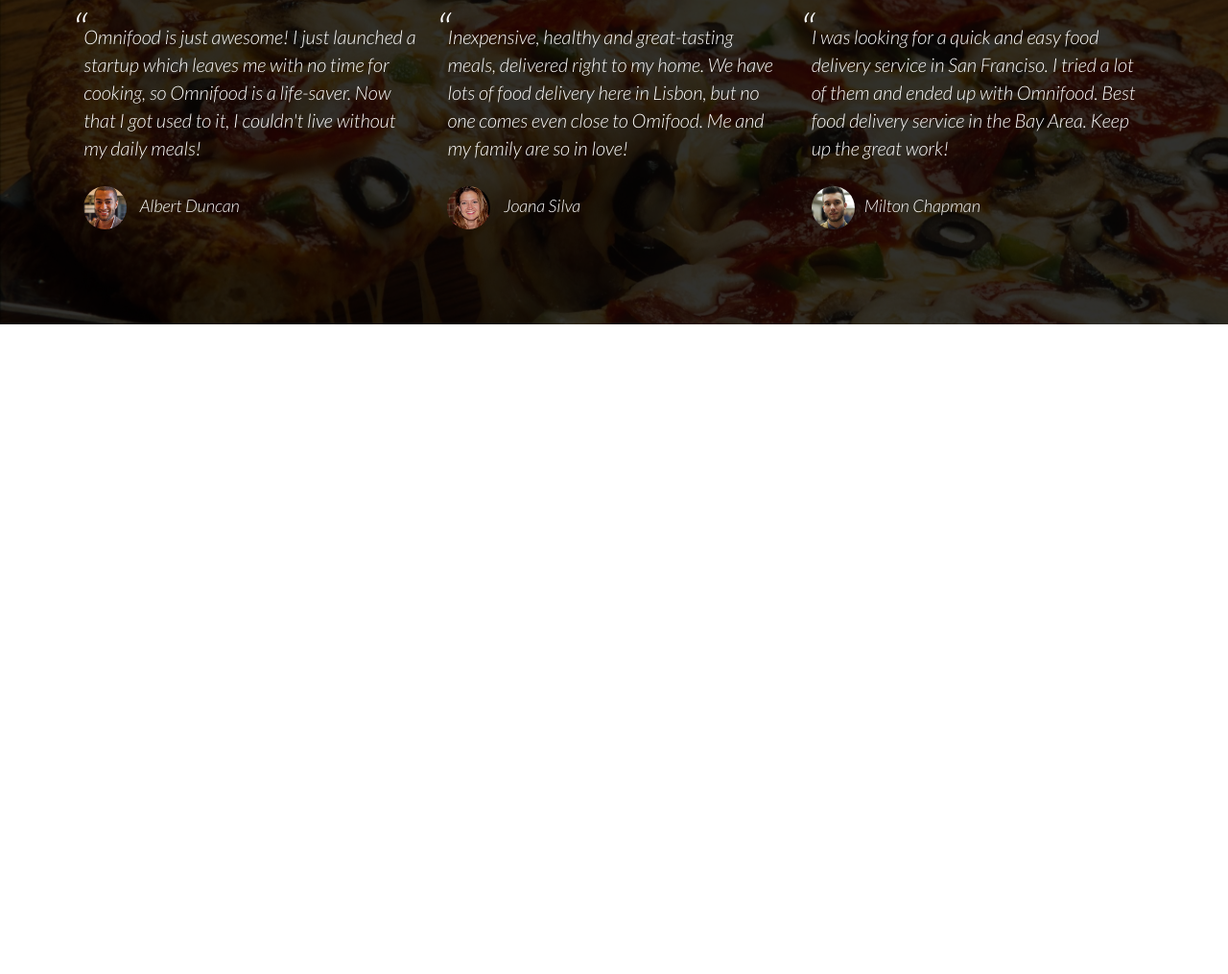
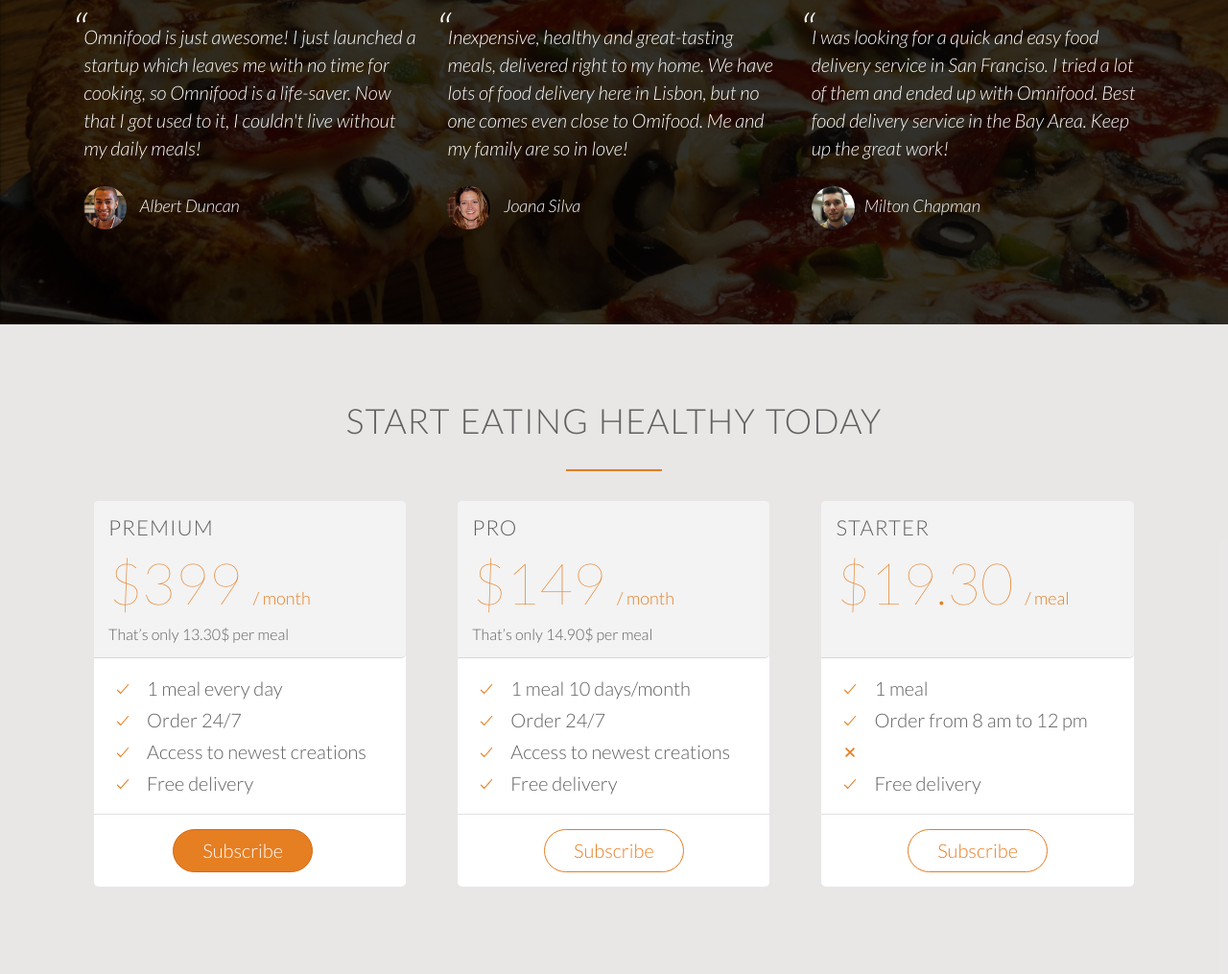
Before and after one commit to arpan13/Restaurant-Website, a plain HTML site: page index.html in a window 1280 px wide. Shown: the part 3503-4518 px from the top of the page at 96% size. Before the commit the page ends 3841 px from the top, so only its background shows below. Drawn offline with nearby package versions, Linux system fonts and the light colour scheme.

Commit message:
Added subscription plan section

```diff
--- a/index.html
+++ b/index.html
@@ -254,25 +254,133 @@
                             </div >
 
     </section >
+    <section class="section-plans">
+        <div class="row">
+            <h2>Start eating healthy today</h2>
+        </div>
+        <div class="row">
+                <div class="col span-1-of-3">
+                    <div class="plan-box">
+                        <div>
+                        <h3>
+                            Premium
+                        </h3>
+                        <p class="plan-price">
+                            $399 <span>/ month</span>
+                            </p >
+                            <p class="plan-price-meal">
+                                That’s only 13.30$ per meal
+                            </p >
+                        </div>
+                        <div>
+                            <ul>
+                                <li><ion-icon name="checkmark" class="icon-small"></ion-icon>1 meal every day</li>
+                                <li><ion-icon name="checkmark" class="icon-small"></ion-icon>Order 24/7</li>
+                                <li><ion-icon name="checkmark" class="icon-small"></ion-icon>Access to newest creations</li>
+                                <li><ion-icon name="checkmark" class="icon-small"></ion-icon>Free delivery</li>
+                            </ul>
+                        </div>
+                        <div>
+                            <a href="" class="btn btn-full">Subscribe</a>
+                        </div>
+
+
+                </div>
+            </div>
+                <div class="col span-1-of-3">
+                    <div class="plan-box">
+                        <div>
+                           <h3>
+                            Pro
+                           </h3>
+                           <p class="plan-price">
+                            $149 <span>/ month</span>
+                            </p >
+                            <p class="plan-price-meal">
+                                That’s only 14.90$ per meal
+                            </p >
+                        </div>
+                        <div>
+                            <ul>
+                                <li><ion-icon name="checkmark" class="icon-small"></ion-icon>1 meal 10 days/month</li>
+                                <li><ion-icon name="checkmark" class="icon-small"></ion-icon>Order 24/7</li>
+                                <li><ion-icon name="checkmark" class="icon-small"></ion-icon>Access to newest creations</li>
+                                <li><ion-icon name="checkmark" class="icon-small"></ion-icon>Free delivery</li>
+                            </ul>
+                        </div>
+                        <div>
+                             <a href="" class="btn btn-ghost">Subscribe</a>
+                        </div>
+
+
+                </div>
+                </div>
+                <div class="col span-1-of-3">
+                        <div class="plan-box">
+                            <div>
+                               <h3>
+                                Starter
+                               </h3>
+                               <p class="plan-price">
+                                $19.30 <span>/ meal</span>
+                                </p >
+                                <p class="plan-price-meal">
+                                    <br>
+                                </p >
+                            </div>
+                            <div>
+                                <ul>
+                                    <li><ion-icon name="checkmark" class="icon-small"></ion-icon>1 meal</li>
+                                    <li><ion-icon name="checkmark" class="icon-small"></ion-icon>Order from 8 am to 12 pm</li>
+                                    <li><ion-icon name="close" class="icon-small"></ion-icon></li>
+                                    <li><ion-icon name="checkmark" class="icon-small"></ion-icon>Free delivery</li>
+                                </ul>
+                            </div>
+                            <div>
+                                 <a href="" class="btn btn-ghost">Subscribe</a>
+                            </div>
+
+
+                        </div>
+
+
+
+             </div >
+        </div>
+
+    </section>
 
     <script src="https://unpkg.com/ionicons@5.0.0/dist/ionicons.js"></script>
 </body>
 </html>
 
-<!--//Title: Get food fast — not fast food.
+<!--
+    Title: Start eating healthy today
+
+Plan 1: Premium
+399$ per month
+That’s only 13.30$ per meal
+1 meal every day
+Order 24/7
+Access to newest creations
+Free delivery
 
 
+Plan 2: Pro
+149$ per month
+That’s only 14.90$ per meal
+1 meal 10 days/month
+Order 24/7
+Access to newest creations
+Free delivery
 
-Title: Our customers can't live without us
 
-Omnifood is just awesome! I just launched a startup which leaves me with no time for cooking, so Omnifood is a life-saver. Now that I got used to it, I couldn't live without my daily meals!
-(Alberto Duncan)
+Plan 3: Starter
+19$ per meal
+1 meal
+Order from 8 am to 12 pm
+Free delivery
 
-Inexpensive, healthy and great-tasting meals, delivered right to my home. We have lots of food delivery here in Lisbon, but no one comes even close to Omifood. Me and my family are so in love!
-(Joana Silva)
-
-I was looking for a quick and easy food delivery service in San Franciso. I tried a lot of them and ended up with Omnifood. Best food delivery service in the Bay Area. Keep up the great work!
-(Milton Chapman)
 
 
 
--- a/resources/css/style.css
+++ b/resources/css/style.css
@@ -339,3 +339,47 @@
     margin-right: 10px;
     vertical-align: middle;
 }
+/*******************section-plans************/
+.section-plans{
+    background-color:rgba(228, 225, 225, 0.808);
+}
+.plan-box{
+    background-color: #fff;
+    border-radius: 5px;
+    width: 90%;
+    margin-left: 5%;
+    box-shadow: 0 2px 2px rgba(235, 232, 232, 0.336);
+}
+.plan-box div{
+    padding: 15px;
+    border-bottom: 1px solid rgba(107, 107, 107, 0.199);
+}
+.plan-box div:first-child{
+    background-color: rgba(235, 235, 235, 0.575);
+    border-top-left-radius: 5px;
+    border-bottom-right-radius: 5px;
+}
+.plan-box div:last-child{
+    text-align: center;
+    border: none;
+}
+.plan-price{
+    font-size: 300%;
+    font-weight: 100;
+    margin-bottom: 10px;
+    color: #e67e22;
+}
+.plan-price span{
+    font-size: 30%;
+    font-weight: 300;
+}
+.plan-price-meal{
+   font-size: 80%;
+}
+.plan-box ul{
+    list-style: none;
+}
+.plan-box ul li{
+    padding: 5px 0;
+
+}
```
Also changed, not shown: 1 other file.
